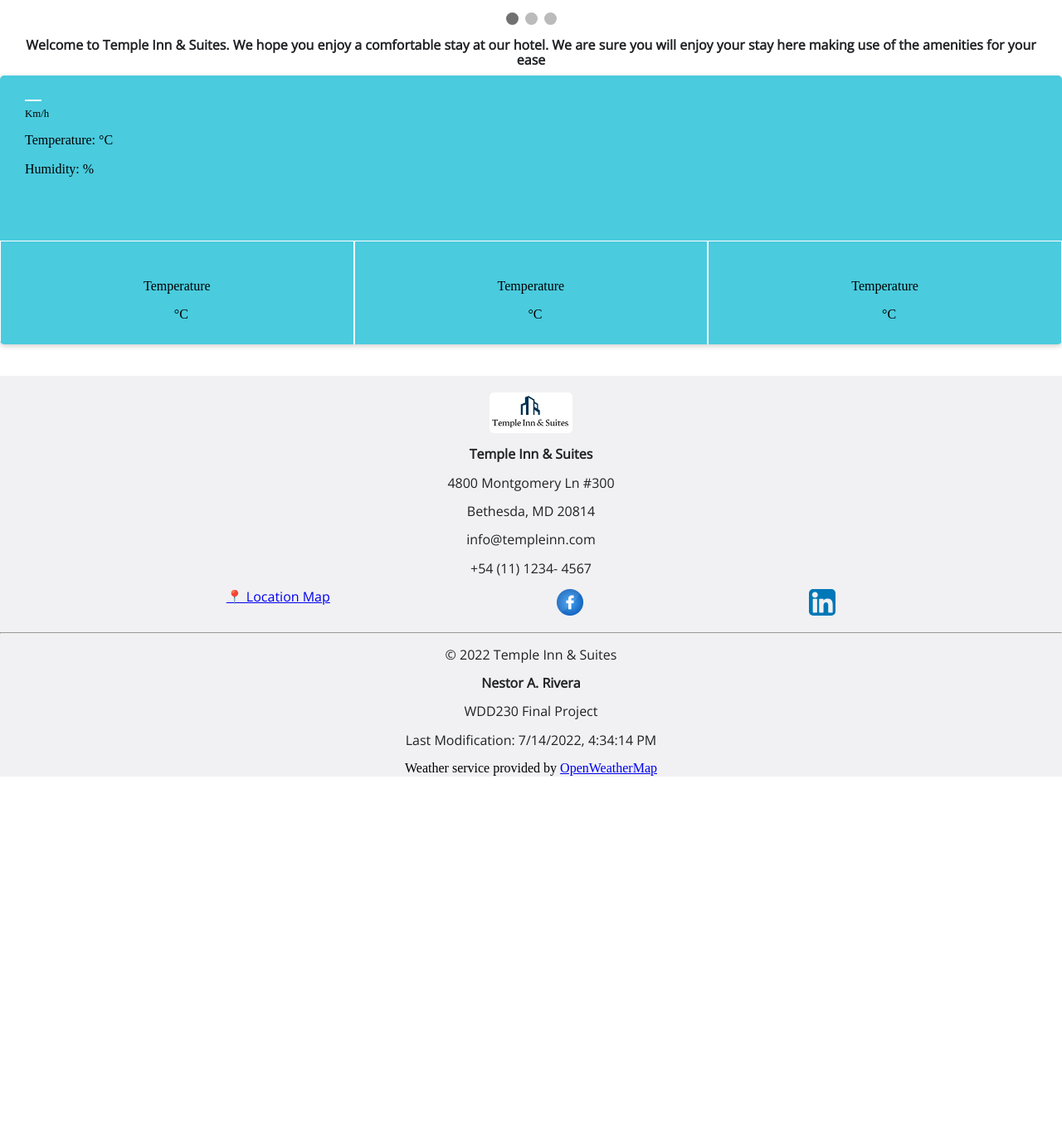
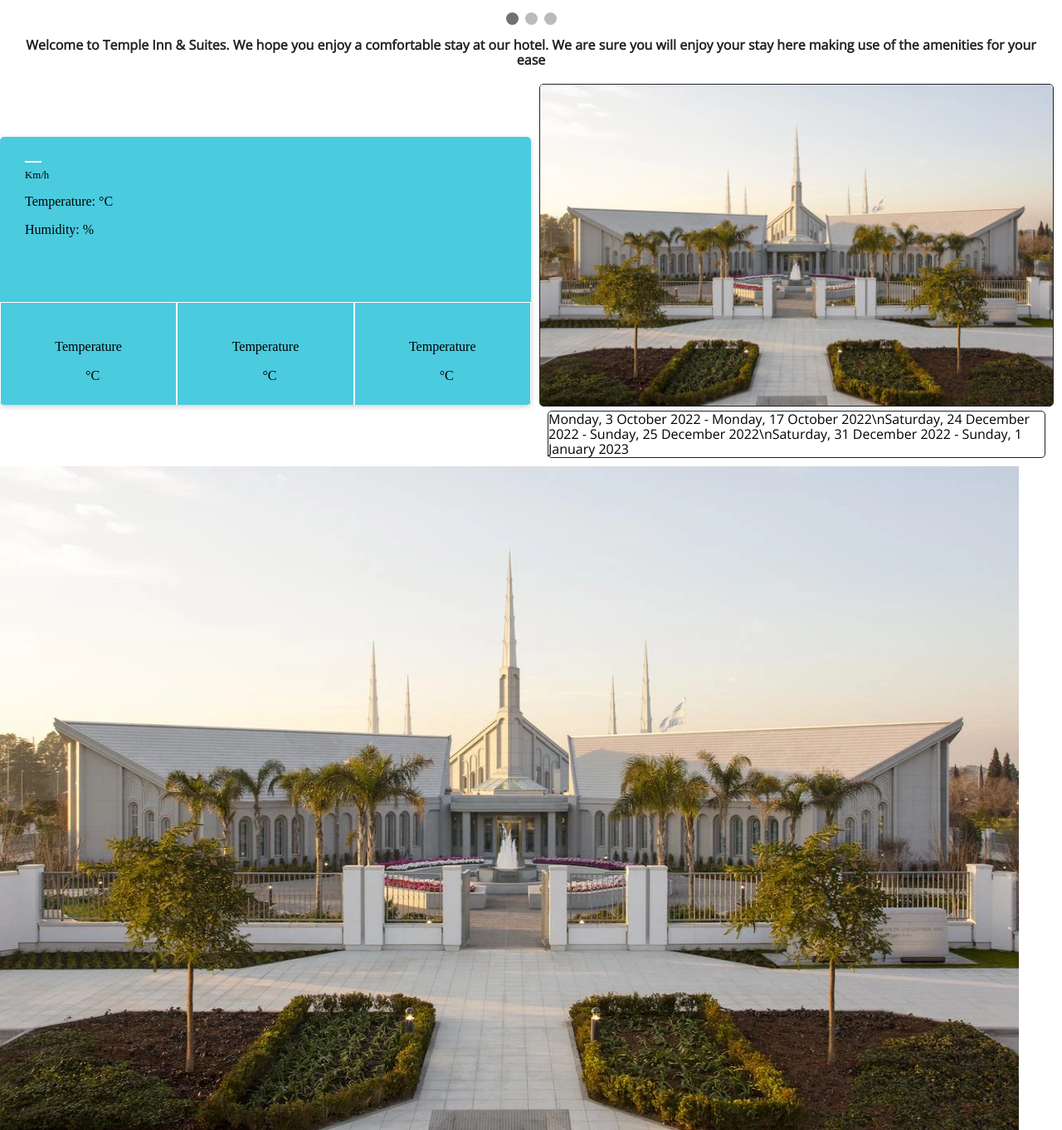
Before and after one commit to slnestun/wdd230-final, a plain HTML site: page index.html in a window 1280 px wide. Shown: the part 789-2151 px from the top of the page at 83% size. Before the commit the page ends 1725 px from the top, so only its background shows below. Drawn offline with nearby package versions, Linux system fonts and the light colour scheme; no server answers.

Commit message:
more changes to home

```diff
--- a/css/base.css
+++ b/css/base.css
@@ -39,6 +39,7 @@ nav ul {
   position: absolute;
   z-index: 1;
   top: 100px;
+  padding: 0px;
   right: 0px;
   width: 100%;
   background-color: #FFFFFF;
@@ -242,7 +243,6 @@ nav ul.open {
   border-radius: 5px;
   overflow: hidden;
   box-shadow: 0 2px 6px rgba(0,0,0,0.2);
-
   display: inline-block;
   margin: auto;
 }
@@ -363,3 +363,23 @@ span.day_1, span.day_2, span.day_3 {
 .clearfix {
 	clear: both;
 }
+.summary-inf{
+  margin: 10px;
+}
+.summary-inf p{
+  font-family: 'Open Sans', sans-serif;
+  margin: 0px 10px;
+  border: 1px solid #212225;
+  border-radius: 5px;
+  padding: 0px;
+}
+.summary-inf img{
+  border: 1px solid #212225;
+  border-radius: 5px;
+  width: 100%;
+  height: 100%;
+}
+
+.medium-image{
+  display: none;
+}
--- a/css/medium.css
+++ b/css/medium.css
@@ -0,0 +1,19 @@
+@media only screen and (min-width: 32.5em) {
+    .medium-view{
+        display: grid;
+        grid-template-columns: repeat(2, 1fr);
+    }
+    .card{
+        grid-column: 1/2;
+        grid-row: 1/2;
+    }
+    .sumary-inf{
+        grid-column: 2/3;
+        grid-row: 1/2;
+    }
+    .medium-image{
+        grid-column: 1/3;
+        grid-row: 2/3;
+        display: block;
+    }
+}
--- a/index.html
+++ b/index.html
@@ -106,7 +106,7 @@
                         We are sure you will enjoy your stay here making use of the amenities for your ease
                     </p>
                 </div>
-
+                <div class="medium-view">
                     <div class="card">
                         <div class="card-header">
                             <!-- INFO -->
@@ -159,11 +159,18 @@
                         </div>
                     </div>
 
+                    <div class="summary-inf">
                         <div>
-                    <div>
-                        <img src="" alt="">
+                            <img src="./images/buenos_aires_temple_large.webp" alt="Buenos Aires Temple" width="1228"
+                                height="800">
                         </div>
-                    <p></p>
+                        <p>Monday, 3 October 2022 - Monday, 17 October 2022\nSaturday, 24 December 2022 - Sunday, 25
+                            December 2022\nSaturday, 31 December 2022 - Sunday, 1 January 2023</p>
+                    </div>
+                    <div class="medium-image">
+                        <img src="./images/buenos_aires_temple_large.webp" alt="Buenos Aires Temple" width="1228"
+                            height="800">
+                    </div>
                 </div>
             </div>
         </main>
--- a/js/menu-ham.js
+++ b/js/menu-ham.js
@@ -3,4 +3,5 @@ function toggleMenu(){
     document.getElementById("hamburguerBtn").classList.toggle("open");
 }
 const x = document.getElementById("hamburguerBtn");
+
 x.onclick = toggleMenu;
```
Lines whose indentation alone changed are shown as unchanged.
